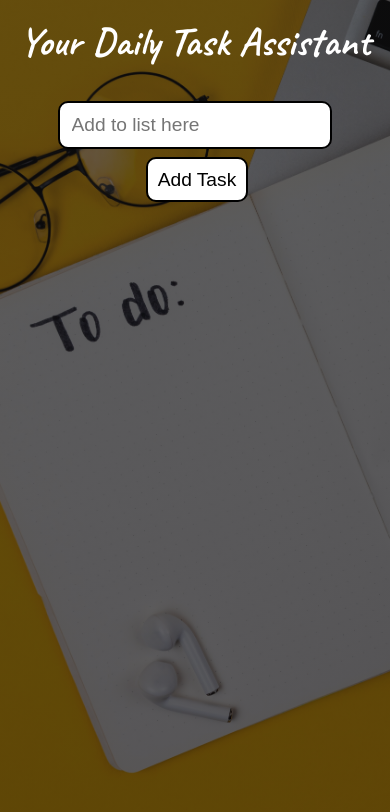
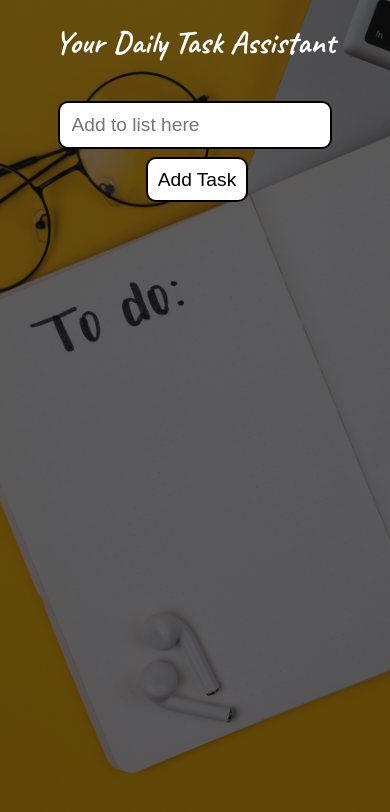
Before and after one commit to Tazzy2018/ToDoList, a plain HTML site: page index.html in a window 390 px wide. Drawn offline with Linux system fonts and the light colour scheme.

Commit message:
styling edits

```diff
--- a/todo-styles.css
+++ b/todo-styles.css
@@ -15,7 +15,7 @@ body {
 }
 
 header p {
-    font-size: 60px;
+    font-size: 55px;
     font-family: 'Caveat',
     cursive;
 }
@@ -136,7 +136,7 @@ form button:hover {
     }
 
     header p {
-        font-size: 40px;
+        font-size: 32px;
     }
 
     form input {
```
